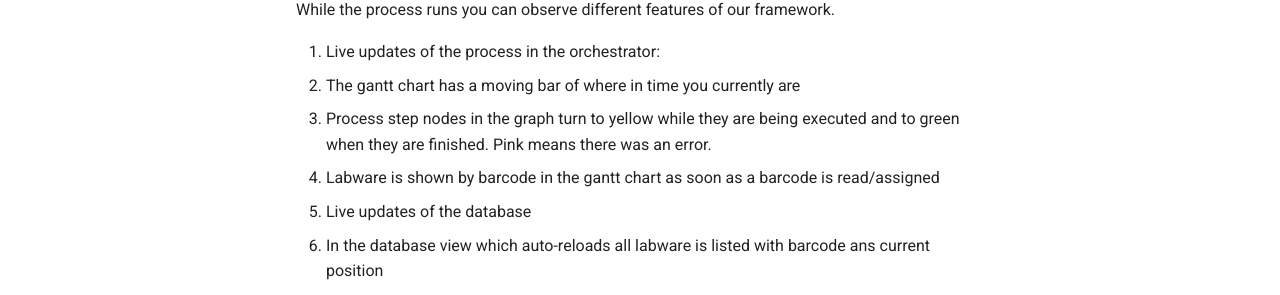
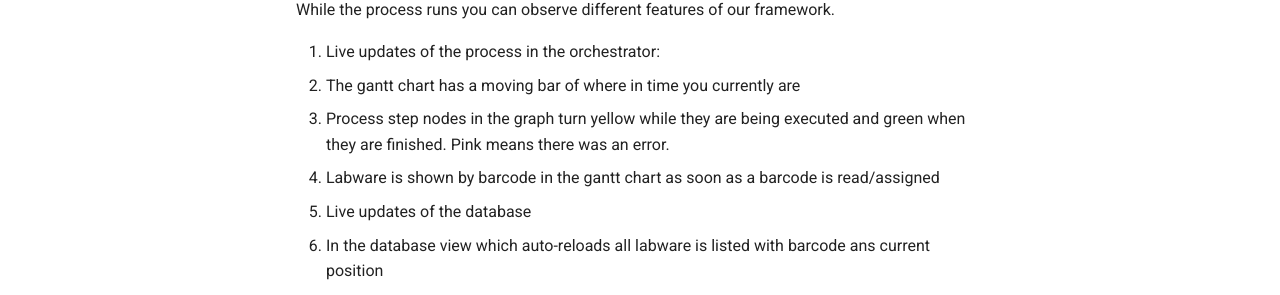
Before and after one commit to OSLA-project/python-lab-automation-tutorial, an MkDocs documentation site: the page built from docs/quickstart.md, in a window 1280 px wide and 900 px high, scrolled down 3499 px. Shown: the part 463-758 px from the top of the window. Built offline with MkDocs 1.6.1 and Material for MkDocs 9.7.7, drawn with Linux system fonts in a browser that asks for light colours.

```diff
--- a/docs/quickstart.md
+++ b/docs/quickstart.md
@@ -134,7 +134,7 @@ While the process runs you can observe different features of our framework.
 
 1. Live updates of the process in the orchestrator:
    1. The gantt chart has a moving bar of where in time you currently are
-   2. Process step nodes in the graph turn to yellow while they are being executed and to green when they are finished. Pink means there was an error.
+   2. Process step nodes in the graph turn yellow while they are being executed and green when they are finished. Pink means there was an error.
    3. Labware is shown by barcode in the gantt chart as soon as a barcode is read/assigned
 2. Live updates of the database
    1. In the database view which auto-reloads all labware is listed with barcode ans current position
```
